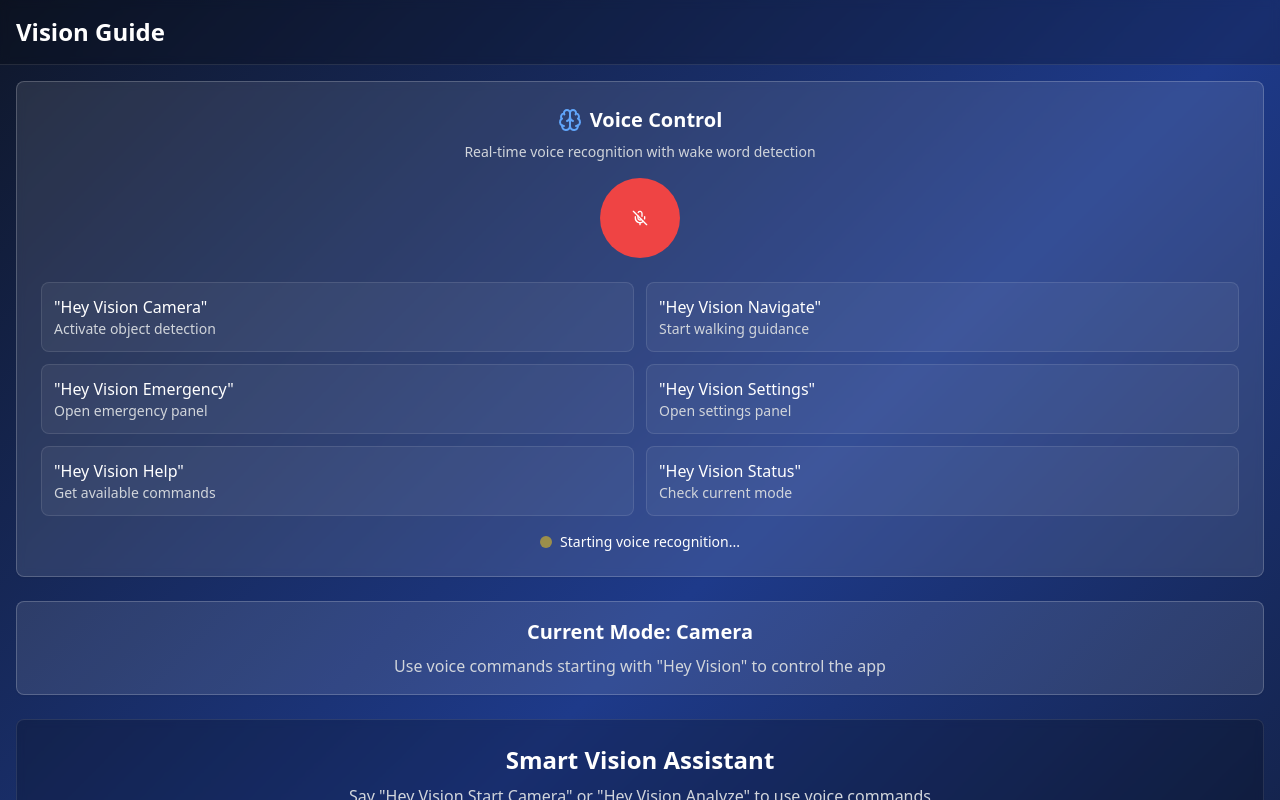
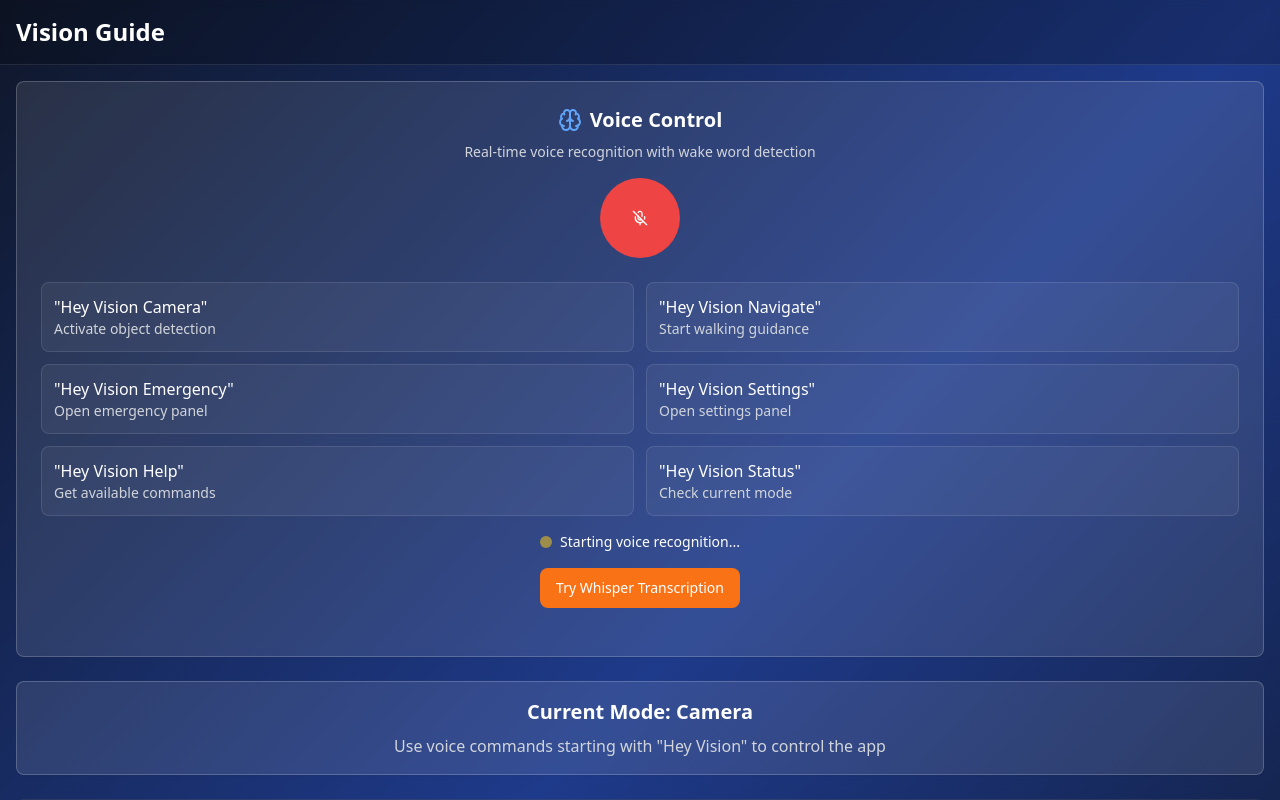
Before and after one commit to Maniredii/guide-my-steps-now, a React (Vite) app: page / in a window 1280 px wide. Shown: the top 800 px of the page. Built offline with nearby package versions, Linux system fonts and the light colour scheme.

Commit message:
Add open source voice models
Integrate open source voice models for improved accuracy.

```diff
--- a/package.json
+++ b/package.json
@@ -12,6 +12,7 @@
   },
   "dependencies": {
     "@hookform/resolvers": "^3.9.0",
+    "@huggingface/transformers": "^3.5.2",
     "@radix-ui/react-accordion": "^1.2.0",
     "@radix-ui/react-alert-dialog": "^1.1.1",
     "@radix-ui/react-aspect-ratio": "^1.1.0",
--- a/src/components/VoiceControls.tsx
+++ b/src/components/VoiceControls.tsx
@@ -2,6 +2,7 @@ import { useState, useEffect, useRef } from 'react';
 import { Mic, MicOff, Volume2, Brain } from 'lucide-react';
 import { Button } from '@/components/ui/button';
 import { Card } from '@/components/ui/card';
+import { useWhisperTranscriber } from "@/hooks/useWhisperTranscriber";
 
 declare global {
   interface Window {
@@ -292,6 +293,8 @@ export const VoiceControls = ({
     onListeningChange(false);
   };
 
+  const { isLoading: whisperLoading, transcript: whisperTranscript, error: whisperError, recordAndTranscribe } = useWhisperTranscriber();
+
   useEffect(() => {
     if (typeof window !== 'undefined' && ('webkitSpeechRecognition' in window || 'SpeechRecognition' in window)) {
       const SpeechRecognition = (window as any).webkitSpeechRecognition || (window as any).SpeechRecognition;
@@ -526,6 +529,30 @@ export const VoiceControls = ({
           </p>
         </div>
       )}
+
+      {/* NEW: Whisper Transcription Demo */}
+      <div className="my-4">
+        <div className="flex flex-col items-center">
+          <Button
+            onClick={recordAndTranscribe}
+            className="bg-orange-500 hover:bg-orange-600 text-white rounded-lg px-4 py-2 mb-2"
+            disabled={whisperLoading}
+          >
+            {whisperLoading ? "Listening (Whisper)..." : "Try Whisper Transcription"}
+          </Button>
+          {whisperLoading && <div className="text-orange-200 text-sm mt-1">Recording up to 4 seconds...</div>}
+          {whisperTranscript && (
+            <div className="mt-2 px-3 py-2 rounded bg-orange-700/30 border border-orange-500 text-white text-center text-sm">
+              <strong>Whisper result:</strong> "{whisperTranscript}"
+            </div>
+          )}
+          {whisperError && (
+            <div className="mt-2 px-2 py-1 rounded bg-red-500/30 border border-red-500 text-red-200 text-center text-sm">
+              {whisperError}
+            </div>
+          )}
+        </div>
+      </div>
     </Card>
   );
 };
--- /dev/null
+++ b/src/hooks/useWhisperTranscriber.ts
@@ -0,0 +1,83 @@
+
+import { useState, useRef } from "react";
+import { pipeline, PipelineType } from "@huggingface/transformers";
+
+type UseWhisperTranscriberReturn = {
+  isLoading: boolean;
+  transcript: string;
+  error: string | null;
+  recordAndTranscribe: () => Promise<void>;
+};
+
+export function useWhisperTranscriber(): UseWhisperTranscriberReturn {
+  const [isLoading, setIsLoading] = useState(false);
+  const [transcript, setTranscript] = useState("");
+  const [error, setError] = useState<string | null>(null);
+  const transcriberRef = useRef<PipelineType | null>(null);
+
+  // This will prompt for microphone, record a short sample, and transcribe
+  const recordAndTranscribe = async () => {
+    setTranscript("");
+    setError(null);
+
+    try {
+      setIsLoading(true);
+
+      // Initialize Whisper pipeline if not yet loaded
+      if (!transcriberRef.current) {
+        transcriberRef.current = await pipeline(
+          "automatic-speech-recognition",
+          "onnx-community/whisper-tiny.en",
+          { device: "auto" }
+        );
+      }
+
+      // Record audio (5 seconds)
+      const stream = await navigator.mediaDevices.getUserMedia({ audio: true });
+      const mediaRecorder = new window.MediaRecorder(stream);
+      let audioChunks: BlobPart[] = [];
+
+      return new Promise<void>((resolve, reject) => {
+        mediaRecorder.ondataavailable = event => {
+          if (event.data.size > 0) {
+            audioChunks.push(event.data);
+          }
+        };
+
+        mediaRecorder.onstop = async () => {
+          const audioBlob = new Blob(audioChunks, { type: "audio/webm" });
+          const audioURL = URL.createObjectURL(audioBlob);
+
+          // Run Whisper transcription
+          try {
+            const output = await transcriberRef.current!(audioURL);
+            setTranscript(output.text.trim());
+            setIsLoading(false);
+            resolve();
+          } catch (err) {
+            setError("Transcription failed, please try again.");
+            setIsLoading(false);
+            reject(err);
+          }
+        };
+
+        mediaRecorder.onerror = (ev) => {
+          setError("Recording error.");
+          setIsLoading(false);
+          reject(ev.error);
+        };
+
+        mediaRecorder.start();
+        setTimeout(() => {
+          mediaRecorder.stop();
+          stream.getTracks().forEach(track => track.stop());
+        }, 4500); // Record for 4.5 seconds to avoid lag
+      });
+    } catch (err) {
+      setError("Unable to access microphone.");
+      setIsLoading(false);
+    }
+  };
+
+  return { isLoading, transcript, error, recordAndTranscribe };
+}
```
Also changed, not shown: 1 other file (tests, documents, lock files or other folders).
